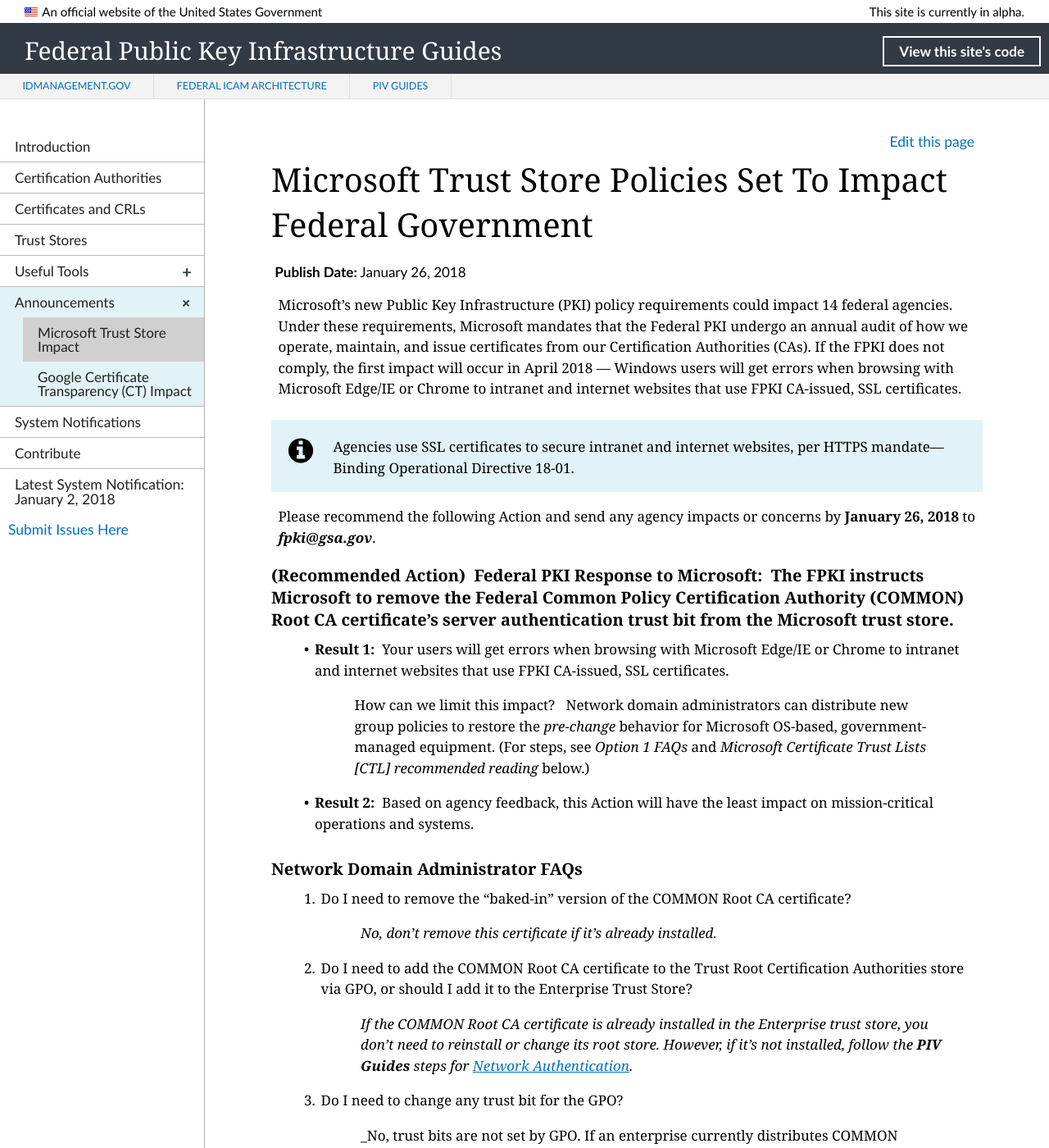
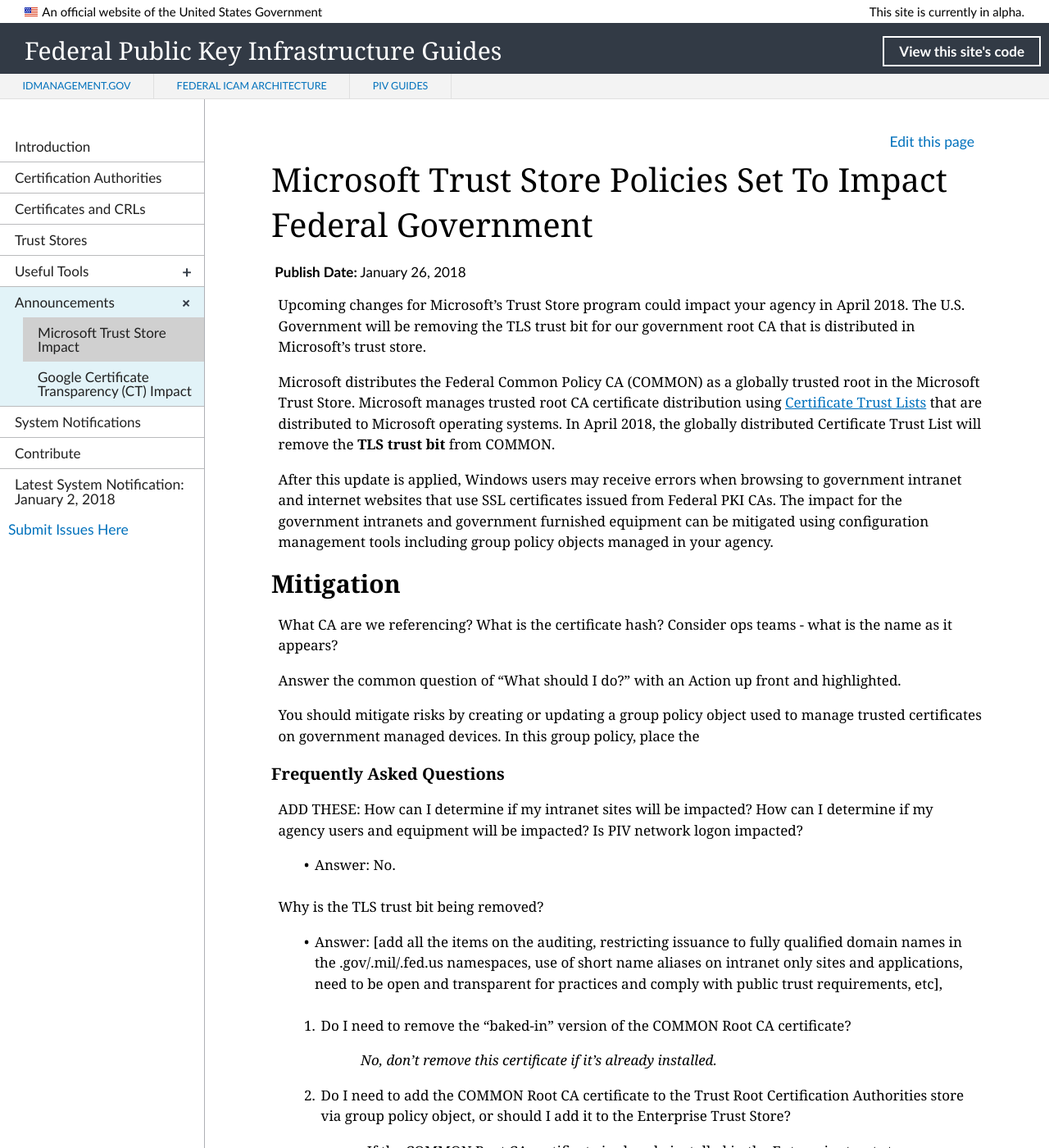
Before and after one commit to GSA/fpki-guides, a Jekyll site: the page built from _announcements/01_microsoft_constraint.md, in a window 1280 px wide and 1400 px high. Shown: the whole window at 82% size. Built offline with Jekyll 4.4.1, drawn with Linux system fonts in a browser that asks for light colours; nearby versions of some CDN libraries; library files that are not in the unit come from our copies; some of the changed text lies outside the part shown.

Commit message:
lachelle edits
I changed more than I added
See notes
We're not really answering the fundamental questions?
I also removed the notice portion since voting concluded last friday.

```diff
--- a/_announcements/01_microsoft_constraint.md
+++ b/_announcements/01_microsoft_constraint.md
@@ -5,39 +5,53 @@
 pubDate: January 26, 2018
 collection: announcements
 permalink: announcements/mspkichanges/
-description: Microsoft's new Public Key Infrastructure (PKI) policy requirements could impact 14 federal agencies. Under these requirements, Microsoft mandates that the Federal PKI undergo an annual audit of how we operate, maintain, and issue certificates from our Certification Authorities (CAs). If the FPKI does not comply, the first impact will occur in April 2018&nbsp;&mdash;&nbsp;Windows users will get errors when browsing with Microsoft Edge/IE or Chrome to intranet and internet websites that use FPKI CA-issued, SSL certificates.
+description: Upcoming changes for Microsoft's Trust Store program could impact your agency. The U.S. Government will be removing the TLS trust bit for our government root CA that is distributed in Microsoft's trust store.  The first impact is anticipated to occur in April 2018&nbsp;&mdash;&nbsp;.  Windows users will receive errors when browsing to government intranet and internet websites that use SSL certificates issued from Federal PKI CAs. The impact for the government intranets and government furnished equipment can be mitigated using configuration management tools including group policy objects managed in your agency.
 ---
 
-Microsoft's new Public Key Infrastructure (PKI) policy requirements could impact 14 federal agencies. Under these requirements, Microsoft mandates that the Federal PKI undergo an annual audit of how we operate, maintain, and issue certificates from our Certification Authorities (CAs). If the FPKI does not comply, the first impact will occur in April 2018&nbsp;&mdash;&nbsp;Windows users will get errors when browsing with Microsoft Edge/IE or Chrome to intranet and internet websites that use FPKI CA-issued, SSL certificates.
+Upcoming changes for Microsoft's Trust Store program could impact your agency in April 2018. The U.S. Government will be removing the TLS trust bit for our government root CA that is distributed in Microsoft's trust store.
 
-{% include alert-info.html content="Agencies use SSL certificates to secure intranet and internet websites, per HTTPS mandate&mdash;Binding Operational Directive 18-01." %}
+Microsoft distributes the Federal Common Policy CA (COMMON) as a globally trusted root in the Microsoft Trust Store.  Microsoft manages trusted root CA certificate distribution using [Certificate Trust Lists](https://msdn.microsoft.com/en-us/library/windows/desktop/aa376545(v=vs.85).aspx){:target= "_blank"} that are distributed to Microsoft operating systems. In April 2018, the globally distributed Certificate Trust List will remove the **TLS trust bit** from COMMON.
 
-Please recommend the following Action and send any agency impacts or concerns by **January 26, 2018** to **_fpki@gsa.gov_**.
+After this update is applied, Windows users may receive errors when browsing to government intranet and internet websites that use SSL certificates issued from Federal PKI CAs. The impact for the government intranets and government furnished equipment can be mitigated using configuration management tools including group policy objects managed in your agency.
 
-### (Recommended Action)&nbsp;&nbsp;Federal PKI Response to Microsoft:&nbsp;&nbsp;The FPKI instructs Microsoft to remove the Federal Common Policy Certification Authority (COMMON) Root CA certificate's server authentication trust bit from the Microsoft trust store.<!--Long adjective string:  could we say "COMMON Root CA certificate's server-authentication trust bit" ?--><br>
-* **Result 1:**&nbsp;&nbsp;Your users will get errors when browsing with Microsoft Edge/IE or Chrome to intranet and internet websites that use FPKI CA-issued, SSL certificates.
-> How can we limit this impact? &nbsp;&nbsp;Network domain administrators can distribute new group policies to restore the _pre-change_ behavior for Microsoft OS-based, government-managed equipment. (For steps, see _Option 1 FAQs_ and _Microsoft Certificate Trust Lists [CTL] recommended reading_ below.)
-* **Result 2:**&nbsp;&nbsp;Based on agency feedback, this Action will have the least impact on mission-critical operations and systems.
+## Mitigation
 
-### Network Domain Administrator FAQs
+What CA are we referencing?  What is the certificate hash? Consider ops teams - what is the name as it appears?
+
+
+Answer the common question of "What should I do?" with an Action up front and highlighted.
+
+You should mitigate risks by creating or updating a group policy object used to manage trusted certificates on government managed devices.  In this group policy, place the <certificate in the enterprise trust store...etc>
+
+
+
+### Frequently Asked Questions
+ADD THESE:
+How can I determine if my intranet sites will be impacted?
+How can I determine if my agency users and equipment will be impacted?
+Is PIV network logon impacted?
+- Answer: No.
+
+Why is the TLS trust bit being removed?
+- Answer: [add all the items on the auditing, restricting issuance to fully qualified domain names in the .gov/.mil/.fed.us namespaces, use of short name aliases on intranet only sites and applications, need to be open and transparent for practices and comply with public trust requirements, etc],
+
 
 1. Do I need to remove the "baked-in" version of the COMMON Root CA certificate?
 > _No, don't remove this certificate if it's already installed._
-2. Do I need to add the COMMON Root CA certificate to the Trust Root Certification Authorities store via GPO, or should I add it to the Enterprise Trust Store?<!--Is enterprise trust store = browser-related?-->
-> _If the COMMON Root CA certificate is already installed in the Enterprise trust store, you don't need to reinstall or change its root store. However, if it's not installed, follow the **PIV Guides** steps for [Network Authentication](https://piv.idmanagement.gov/networkconfig/){:target= "_blank"}._
-3. Do I need to change any trust bit for the GPO?
-> _No, trust bits are not set by GPO. If an enterprise currently distributes COMMON through GPO, no change is needed.
+
+2. Do I need to add the COMMON Root CA certificate to the Trust Root Certification Authorities store via group policy object, or should I add it to the Enterprise Trust Store?
+> _If the COMMON Root CA certificate is already installed in the Enterprise trust store, you don't need to reinstall or change its root store.
+
+3. Do I need to change any trust bit for the CA certificate managed by group policy object?
+> _No, trust bits are not set by group policy objects. If your agency currently distributes COMMON through a group policy object and places this CA certificate into the Enterprise trust store, no change is needed.
+
 4. What Windows versions are affected?
-> _All Windows versions (e.g., Windows 10, Server 2016, legacy client-server OSs)._
-5. Will the GPO distribution affect IPSec certificates if the server authentication bit is enabled and used with Microsoft OSs?
-> _No, GPO distribution will not impact GPO distribution for IPSec certificates._
+> _All Windows Operating System versions
+
+5. Will the group policy object distribution affect IPSec certificates if the server authentication bit is enabled and used with Microsoft Operating Systems?
+> _No, group policy object distribution will not negatively impact IPSec certificates._
 
 To prepare for these changes, please review the following Microsoft documents:
 
-1. [Microsoft Trusted Root Certificate...Government CA Requirements](https://social.technet.microsoft.com/wiki/contents/articles/31635.microsoft-trusted-root-certificate-program-audit-requirements.aspx#Government_CA_Requirements){:target= "_blank"}
 2. [Certificate Trust List Overview](https://msdn.microsoft.com/en-us/library/windows/desktop/aa376545(v=vs.85).aspx){:target= "_blank"}
 2. [Configure Trusted Roots and Disallowed Certificates](https://technet.microsoft.com/en-us/library/dn265983.aspx){:target= "_blank"}
-
--------
-**Reference:**<br>
-Binding Operational Directive 18-01, _Enhance Email and Web Security_, U.S. Department of Homeland Security, October 16, 2017, [BOD 18-01](https://cyber.dhs.gov/assets/report/bod-18-01.pdf){:target=_"blank"}. Additional information at: [cyber.dhs.gov](https://cyber.dhs.gov/){:target=_"blank"}.
```
